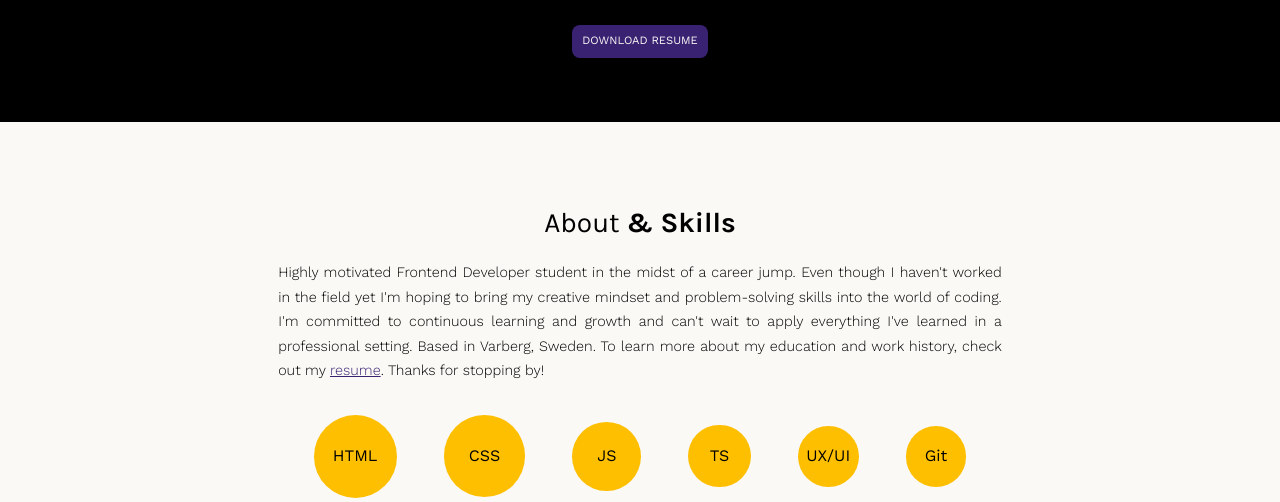
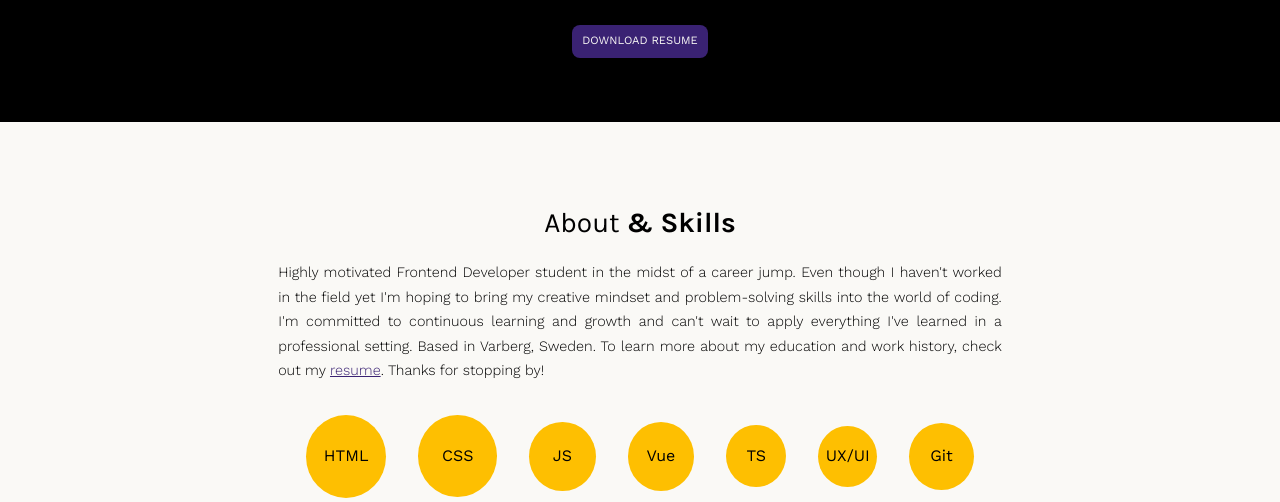
Before and after one commit to lindajensen/portfolio, a plain HTML site: page index.html in a window 1280 px wide. Shown: the part 450-952 px from the top of the page. Drawn offline with nearby package versions, Linux system fonts and the light colour scheme.

Commit message:
Add new skill

```diff
--- a/index.html
+++ b/index.html
@@ -68,6 +68,7 @@
           <div class="circle circleHTML">HTML</div>
           <div class="circle circleCSS">CSS</div>
           <div class="circle circleJS">JS</div>
+          <div class="circle circleVue">Vue</div>
           <div class="circle circleTS">TS</div>
           <div class="circle circleUXUI">UX/UI</div>
           <div class="circle circleGit">Git</div>
--- a/style.css
+++ b/style.css
@@ -252,6 +252,13 @@ header {
   left: 45%;
 }
 
+.circleVue {
+  height: 4.3rem;
+  width: 4.3rem;
+  top: 60%;
+  left: 40%;
+}
+
 .circleTS {
   height: 3.9rem;
   width: 3.9rem;
@@ -267,8 +274,8 @@ header {
 }
 
 .circleGit {
-  height: 3.8rem;
-  width: 3.8rem;
+  height: 4.2rem;
+  width: 4.2rem;
   top: 10%;
   left: 72%;
 }
@@ -302,34 +309,6 @@ header {
   object-fit: cover;
   border-radius: 4px;
 }
-
-/* .project-section {
-  display: flex;
-  flex-direction: column;
-  justify-content: center;
-  align-items: center;
-  gap: 2.8rem;
-  margin-bottom: 1.2rem;
-  max-width: 900px;
-  margin: auto;
-}
-
-.project {
-  text-align: center;
-}
-
-.project p {
-  margin-bottom: 1rem;
-}
-
-.thumbnail {
-  margin-top: 0.5rem;
-  margin-bottom: 0.8rem;
-  width: 100%;
-  height: auto;
-  max-height: 250px;
-  object-fit: cover;
-} */
 
 /* Footer */
 address {
@@ -404,7 +383,7 @@ address {
     display: flex;
     justify-content: space-around;
     align-items: center;
-    height: auto; /* Justera höjden om du vill */
+    height: auto;
     position: relative;
     margin-bottom: 1.8rem;
   }
```
